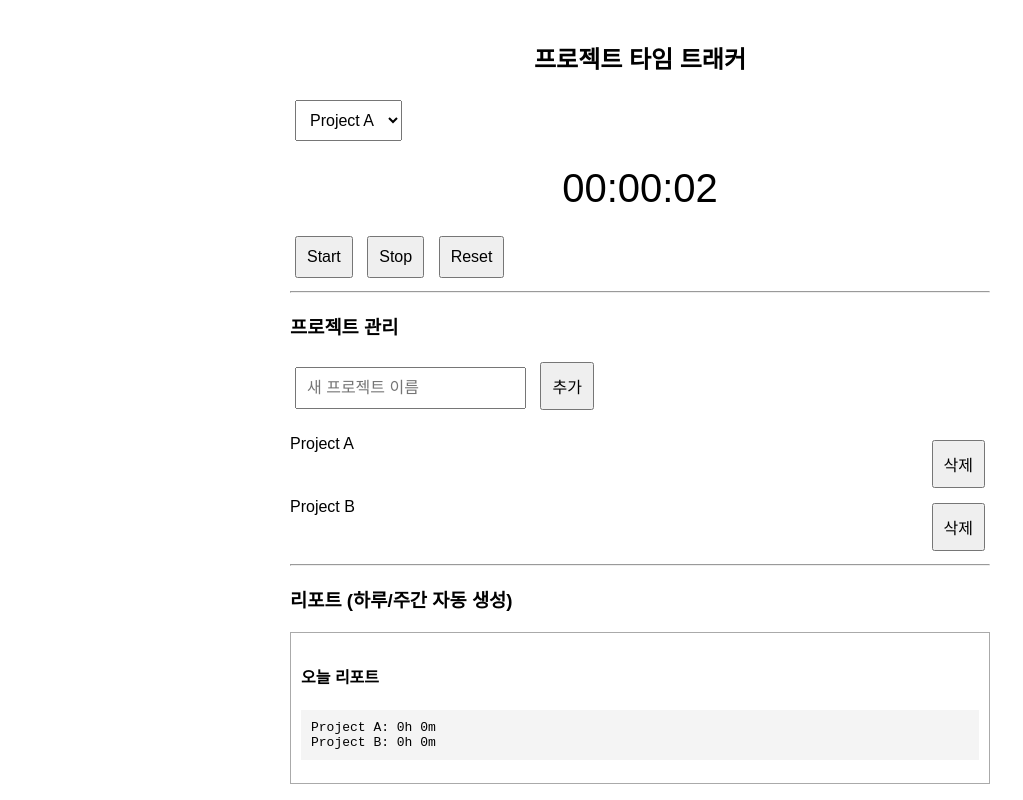
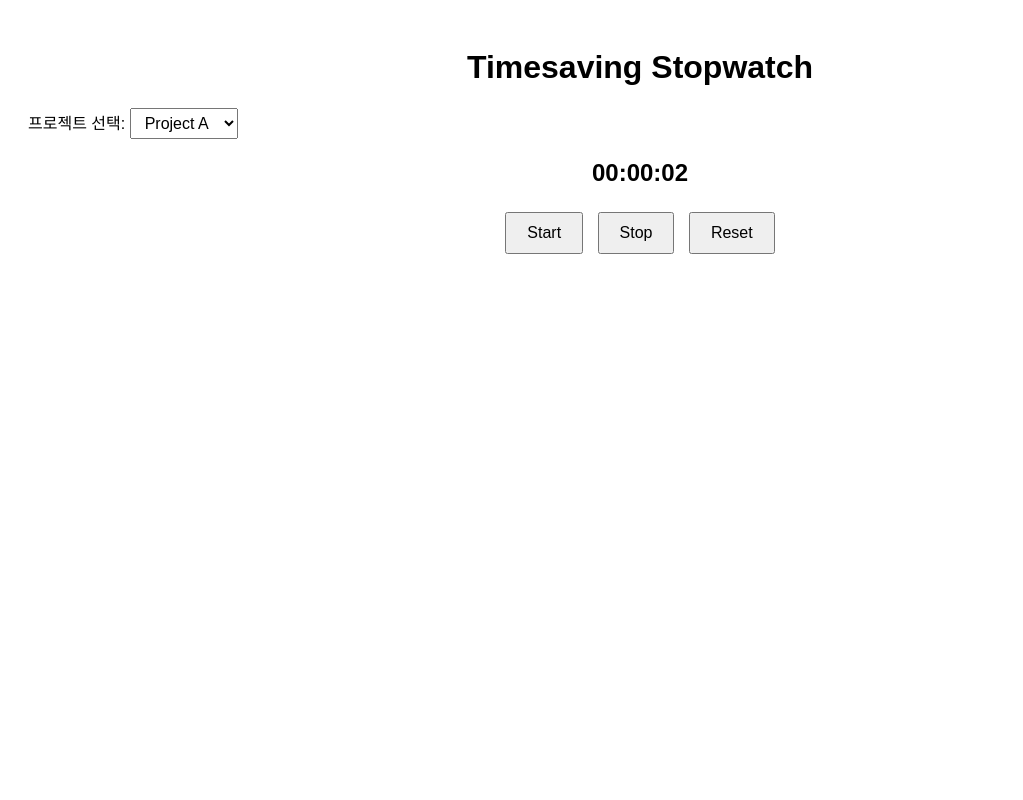
Before and after one commit to ByeolChris/notiontimesavingstopwatchblock, a plain HTML site: page index.html in a window 1280 px wide. Both pictures are taken after a click on the button "Start". Shown: the top 800 px of the page, without its empty margins (0-1023 px from the left). Drawn offline with Linux system fonts and the light colour scheme.

Commit message:
Update index.html

```diff
--- a/index.html
+++ b/index.html
@@ -2,269 +2,111 @@
 <html lang="ko">
 <head>
   <meta charset="UTF-8">
-<title>Project Time Tracker</title>
+  <meta name="viewport" content="width=device-width, initial-scale=1.0">
+  <title>Timesaving Stopwatch</title>
   <style>
-  body { font-family: sans-serif; padding: 20px; max-width: 700px; margin: 0 auto; }
-  h2 { text-align: center; }
-  button, input, select { padding: 10px; margin: 5px; font-size: 16px; }
-  #time { font-size: 40px; text-align: center; margin: 20px 0; }
-  #project-list { margin-top: 20px; }
-  .project-item { display: flex; justify-content: space-between; margin: 5px 0; }
-  .report-box { border: 1px solid #aaa; padding: 10px; margin-top: 20px; }
-  pre { background: #f4f4f4; padding: 10px; overflow: auto; }
+    body { font-family: Arial, sans-serif; padding: 20px; }
+    h1 { text-align: center; }
+    .stopwatch { text-align: center; margin-top: 20px; }
+    .controls { margin-top: 20px; text-align: center; }
+    button { margin: 5px; padding: 10px 20px; font-size: 16px; }
+    select { padding: 5px 10px; font-size: 16px; }
   </style>
 </head>
 <body>
 
-<h2>프로젝트 타임 트래커</h2>
+<h1>Timesaving Stopwatch</h1>
 
-<!-- 프로젝트 선택 -->
-<select id="project" onchange="switchProject()"></select>
-
-<!-- 시간 표시 -->
-<div id="time">00:00:00</div>
-
-<button onclick="start()">Start</button>
-<button onclick="stop()">Stop</button>
-<button onclick="reset()">Reset</button>
-
-<hr>
-
-<!-- 프로젝트 추가 -->
-<h3>프로젝트 관리</h3>
-<input id="newProjectName" placeholder="새 프로젝트 이름">
-<button onclick="addProject()">추가</button>
-
-<div id="project-list"></div>
-
-<hr>
-
-<!-- 리포트 -->
-<h3>리포트 (하루/주간 자동 생성)</h3>
-<div class="report-box">
-  <h4>오늘 리포트</h4>
-  <pre id="dailyReport"></pre>
+<div>
+  <label for="projectSelect">프로젝트 선택: </label>
+  <select id="projectSelect">
+    <option value="Project A">Project A</option>
+    <option value="Project B">Project B</option>
+    <option value="Project C">Project C</option>
+  </select>
 </div>
 
-<div class="report-box">
-  <h4>이번 주 리포트</h4>
-  <pre id="weeklyReport"></pre>
+<div class="stopwatch">
+  <h2 id="timer">00:00:00</h2>
+</div>
+
+<div class="controls">
+  <button id="startBtn">Start</button>
+  <button id="stopBtn">Stop</button>
+  <button id="resetBtn">Reset</button>
 </div>
 
 <script>
   // -------------------------------
-// 데이터 관리(LocalStorage)
+  // 스톱워치 로직
   // -------------------------------
-function getProjects() {
-    return JSON.parse(localStorage.getItem("projects") || "[]");
-}
-function saveProjects(projects) {
-    localStorage.setItem("projects", JSON.stringify(projects));
+  let startTime = null;
+  let elapsed = 0;
+  let timerInterval = null;
+
+  const timerDisplay = document.getElementById('timer');
+  const projectSelect = document.getElementById('projectSelect');
+
+  function formatTime(ms) {
+    const totalSeconds = Math.floor(ms / 1000);
+    const h = String(Math.floor(totalSeconds / 3600)).padStart(2, '0');
+    const m = String(Math.floor((totalSeconds % 3600) / 60)).padStart(2, '0');
+    const s = String(totalSeconds % 60).padStart(2, '0');
+    return `${h}:${m}:${s}`;
   }
 
-// 프로젝트별 누적 시간(ms)
-function loadTime(project) {
-    return parseInt(localStorage.getItem("time_" + project)) || 0;
-}
-function saveTime(project, time) {
-    localStorage.setItem("time_" + project, time);
+  function updateTimer() {
+    const now = Date.now();
+    const diff = elapsed + (now - startTime);
+    timerDisplay.textContent = formatTime(diff);
   }
 
-// 리포트 기록 (날짜별 ms 기록)
-function addDailyLog(project, ms) {
-    const day = new Date().toISOString().split("T")[0];
-    const key = `daily_${project}_${day}`;
-    const prev = parseInt(localStorage.getItem(key)) || 0;
-    localStorage.setItem(key, prev + ms);
+  document.getElementById('startBtn').addEventListener('click', () => {
+    if (!startTime) {
+      startTime = Date.now();
+      timerInterval = setInterval(updateTimer, 500);
     }
+  });
 
-function addWeeklyLog(project, ms) {
-    const now = new Date();
-    const year = now.getFullYear();
-    const week = Math.ceil((((now - new Date(year,0,1)) / 86400000) + new Date(year,0,1).getDay() + 1) / 7);
-    const key = `weekly_${project}_${year}_W${week}`;
-    const prev = parseInt(localStorage.getItem(key)) || 0;
-    localStorage.setItem(key, prev + ms);
+  document.getElementById('stopBtn').addEventListener('click', async () => {
+    if (startTime) {
+      const now = Date.now();
+      const diffMs = elapsed + (now - startTime);
+      elapsed += (now - startTime);
+      startTime = null;
+      clearInterval(timerInterval);
+
+      const project = projectSelect.value;
+      await sendToNotion(project, diffMs); // Vercel API로 기록 전송
     }
+  });
+
+  document.getElementById('resetBtn').addEventListener('click', () => {
+    startTime = null;
+    elapsed = 0;
+    clearInterval(timerInterval);
+    timerDisplay.textContent = '00:00:00';
+  });
 
   // -------------------------------
-// UI 업데이트
+  // Notion API 연동 (Vercel)
   // -------------------------------
-function refreshProjectListUI() {
-    const list = document.getElementById("project-list");
-    const projects = getProjects();
-    list.innerHTML = "";
-
-    projects.forEach(p => {
-        const div = document.createElement("div");
-        div.className = "project-item";
-        div.innerHTML = `
-            <span>${p}</span>
-            <button onclick="deleteProject('${p}')">삭제</button>
-        `;
-        list.appendChild(div);
-    });
-
-    refreshProjectSelector();
-}
-
-function refreshProjectSelector() {
-    const select = document.getElementById("project");
-    const projects = getProjects();
-
-    select.innerHTML = "";
-    projects.forEach(p => {
-        const opt = document.createElement("option");
-        opt.value = p;
-        opt.textContent = p;
-        select.appendChild(opt);
-    });
-
-    if (projects.length > 0) switchProject();
-}
-
-// -------------------------------
-// 프로젝트 추가 / 삭제
-// -------------------------------
-function addProject() {
-    const name = document.getElementById("newProjectName").value.trim();
-    if (!name) return alert("프로젝트 이름을 입력하세요.");
-
-    const projects = getProjects();
-    if (projects.includes(name)) return alert("이미 존재하는 프로젝트입니다.");
-
-    projects.push(name);
-    saveProjects(projects);
-    document.getElementById("newProjectName").value = "";
-    refreshProjectListUI();
-}
-
-function deleteProject(name) {
-    const projects = getProjects().filter(p => p !== name);
-    saveProjects(projects);
-    localStorage.removeItem("time_" + name);
-    refreshProjectListUI();
-}
-
-// -------------------------------
-// 시간 표시
-// -------------------------------
-let startTime = 0;
-let timerInterval;
-let elapsed = 0;
-
-function updateDisplay(ms) {
-    const h = String(Math.floor(ms / 3600000)).padStart(2, '0');
-    const m = String(Math.floor((ms % 3600000) / 60000)).padStart(2, '0');
-    const s = String(Math.floor((ms % 60000) / 1000)).padStart(2, '0');
-    document.getElementById('time').textContent = `${h}:${m}:${s}`;
-}
-
-function update() {
-    const now = Date.now() - startTime + elapsed;
-    updateDisplay(now);
-}
-
-function start() {
-    if (timerInterval) return;
-    startTime = Date.now();
-    timerInterval = setInterval(update, 200);
-}
-
-function stop() {
-    if (!timerInterval) return;
-    clearInterval(timerInterval);
-    timerInterval = null;
-
-    const project = document.getElementById('project').value;
-
-    const diff = Date.now() - startTime;
-    elapsed += diff;
-
-    saveTime(project, elapsed);
-    addDailyLog(project, diff);
-    addWeeklyLog(project, diff);
-
-    updateDisplay(elapsed);
-
-    sendToNotion(project, diff);
-    generateReports();
-}
-
-function reset() {
-    const project = document.getElementById('project').value;
-    stop();
-    elapsed = 0;
-    saveTime(project, 0);
-    updateDisplay(0);
-}
-
-function switchProject() {
-    stop();
-    const project = document.getElementById("project").value;
-    elapsed = loadTime(project);
-    updateDisplay(elapsed);
-}
-
-// -------------------------------
-// 리포트 생성
-// -------------------------------
-function generateReports() {
-    const projects = getProjects();
-    const today = new Date().toISOString().split("T")[0];
-
-    let daily = "";
-    let weekly = "";
-
-    const now = new Date();
-    const year = now.getFullYear();
-    const week = Math.ceil((((now - new Date(year,0,1)) / 86400000) + new Date(year,0,1).getDay() + 1) / 7);
-
-    projects.forEach(p => {
-        const dailyKey = `daily_${p}_${today}`;
-        const dailyMs = parseInt(localStorage.getItem(dailyKey)) || 0;
-        daily += `${p}: ${formatMs(dailyMs)}\n`;
-
-        const weeklyKey = `weekly_${p}_${year}_W${week}`;
-        const weeklyMs = parseInt(localStorage.getItem(weeklyKey)) || 0;
-        weekly += `${p}: ${formatMs(weeklyMs)}\n`;
-    });
-
-    document.getElementById("dailyReport").textContent = daily;
-    document.getElementById("weeklyReport").textContent = weekly;
-}
-
-function formatMs(ms) {
-    const h = Math.floor(ms / 3600000);
-    const m = Math.floor((ms % 3600000) / 60000);
-    return `${h}h ${m}m`;
-}
-
-// -------------------------------
-// Notion API 연동
-// -------------------------------
-
+  const VERCEL_API_URL = "https://notiontimesavingstopwatchblock.vercel.app/api/notion";
 
   async function sendToNotion(project, diffMs) {
     const minutes = Math.round(diffMs / 60000);
-
-  await fetch("https://notiontimesavingstopwatchblock.vercel.app/api/notion", {
+    try {
+      const res = await fetch(VERCEL_API_URL, {
         method: "POST",
         headers: { "Content-Type": "application/json" },
         body: JSON.stringify({ project, minutes })
       });
+      const data = await res.json();
+      console.log("Notion 기록 성공:", data);
+    } catch (err) {
+      console.error("Notion 기록 실패:", err);
     }
-
-// -------------------------------
-// 초기 실행
-// -------------------------------
-window.onload = function () {
-    if (getProjects().length === 0) {
-        saveProjects(["Project A", "Project B"]);
   }
-    refreshProjectListUI();
-    generateReports();
-};
 </script>
 
 </body>
```
Lines whose indentation alone changed are shown as unchanged.
